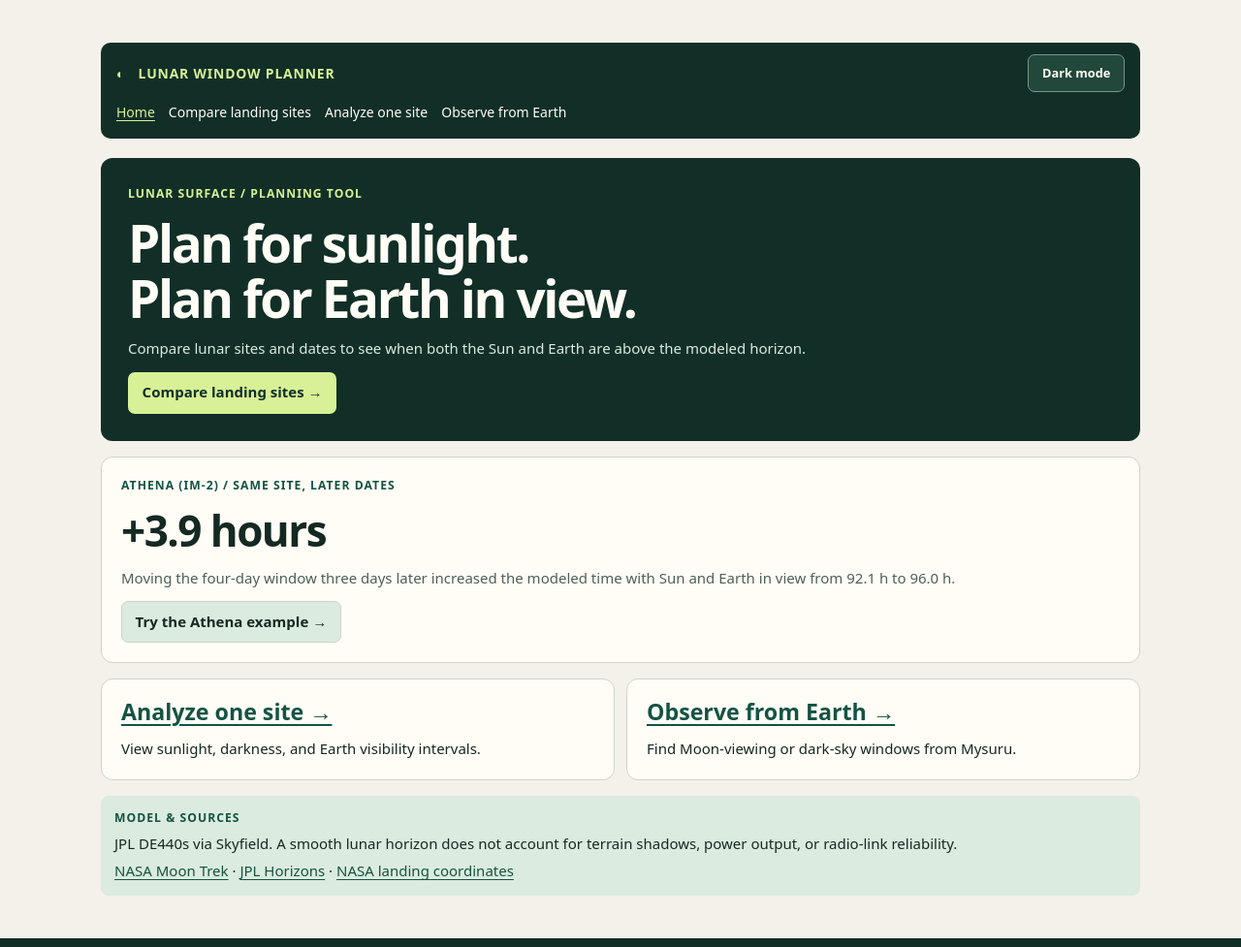
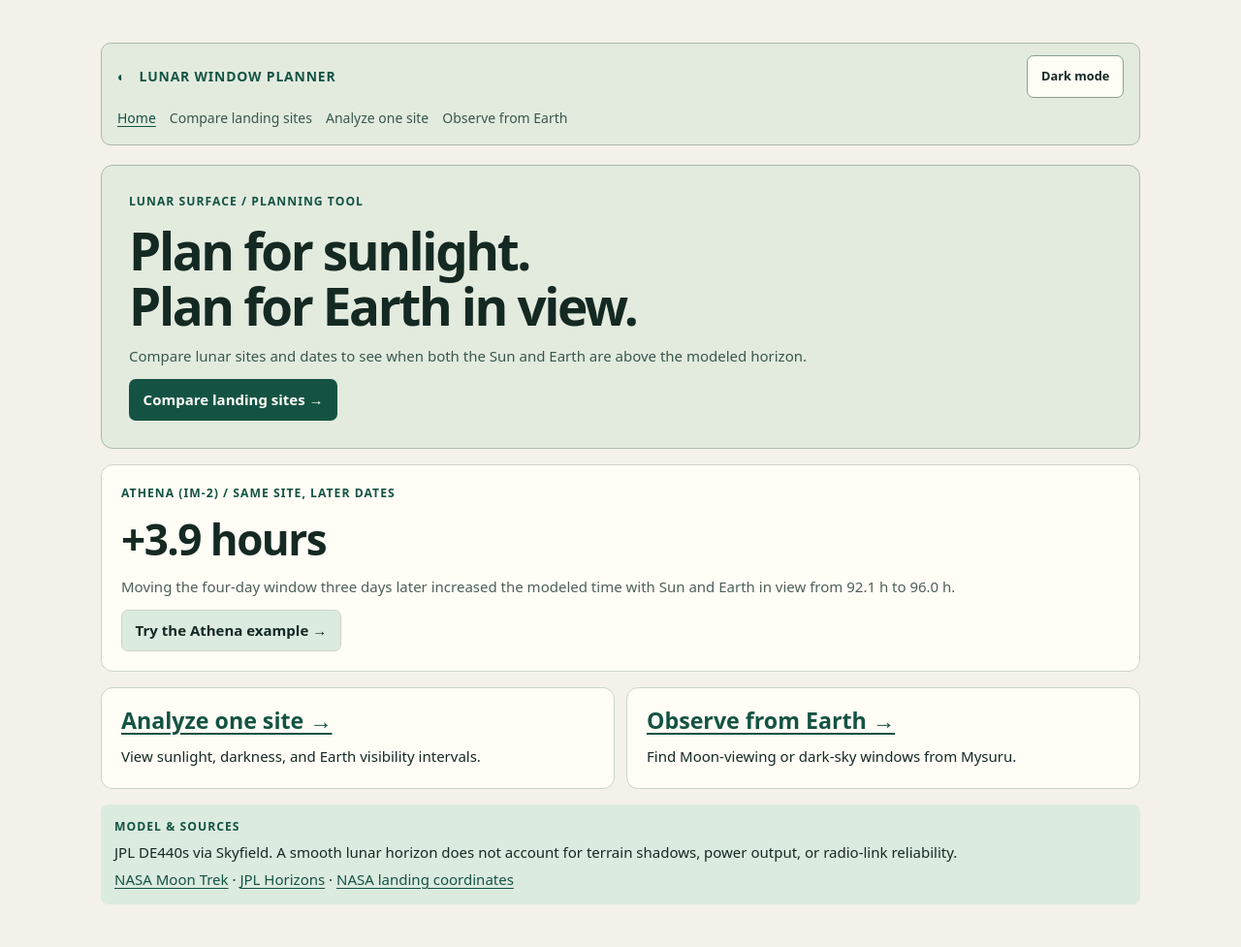
Before and after one commit to ullasds007-hub/lunar-window-planner, a Python web app: template app/templates/home.html in a window 1280 px wide. Shown: the whole page at 97% size. Run offline with Jinja, Linux system fonts and the light colour scheme; the template is opened without the code that fills it, so the values that code supplies are empty.

Commit message:
Make both themes apply to headers, feature panels, and charts

```diff
--- a/app/static/atlas.css
+++ b/app/static/atlas.css
@@ -37,3 +37,18 @@ input[type=range]{width:100%;accent-color:var(--accent);min-height:32px}.compare
 #error{color:var(--error)}.sr-only{position:absolute;width:1px;height:1px;overflow:hidden;clip-path:inset(50%)}
 @media(max-width:650px){#inputs,#results,.home-tools{grid-template-columns:minmax(0,1fr)}.planner-nav{gap:4px 12px}}
 @media(max-width:365px){.form-grid,#f,#inputs fieldset{grid-template-columns:minmax(0,1fr)}}
+
+/* Both themes cover every surface, including previously fixed-dark panels. */
+:root{--feature:#e3ebdf;--feature-edge:#a9bbab;--feature-ink:#152923;--feature-muted:#3a574d;--feature-link:#145343;--toggle-bg:#fffdf6;--toggle-edge:#869e90;--primary:#145343;--on-primary:#fffdf6;--cursor:#3a574d;--night:#625a89;--combined:#67498a}
+:root[data-theme=dark]{--feature:#203a2f;--feature-edge:#4c6d5e;--feature-ink:#eff7ef;--feature-muted:#c4d8ca;--feature-link:#d8f196;--toggle-bg:#142820;--toggle-edge:#78998a;--primary:#d8f196;--on-primary:#112f27;--cursor:#dceee1;--night:#c1b5eb;--combined:#d0b5f0}
+.planner-header,.hero,.decision{background:var(--feature);color:var(--feature-ink);border:1px solid var(--feature-edge)}
+.planner-header a,.hero p:not(.kicker),.decision p{color:var(--feature-muted)}
+.planner-header .planner-brand,.planner-nav a[aria-current=page],.hero .kicker,.decision .eyebrow,.decision .compare-actions a{color:var(--feature-link)}
+#theme-toggle{background:var(--toggle-bg);color:var(--feature-ink);border-color:var(--toggle-edge);min-height:44px}
+.planner-header :focus-visible,.hero :focus-visible,.decision :focus-visible{outline-color:var(--feature-link)}
+button[type=submit],.button.primary{background:var(--primary);color:var(--on-primary)}
+#results svg text{fill:var(--muted)}
+#results svg line{stroke:var(--grid)}
+#results svg line.cursor{stroke:var(--cursor)}
+#results svg polyline:nth-of-type(1){stroke:var(--sun)}
+#results svg polyline:nth-of-type(2){stroke:var(--earth);stroke-dasharray:6 3}
```
